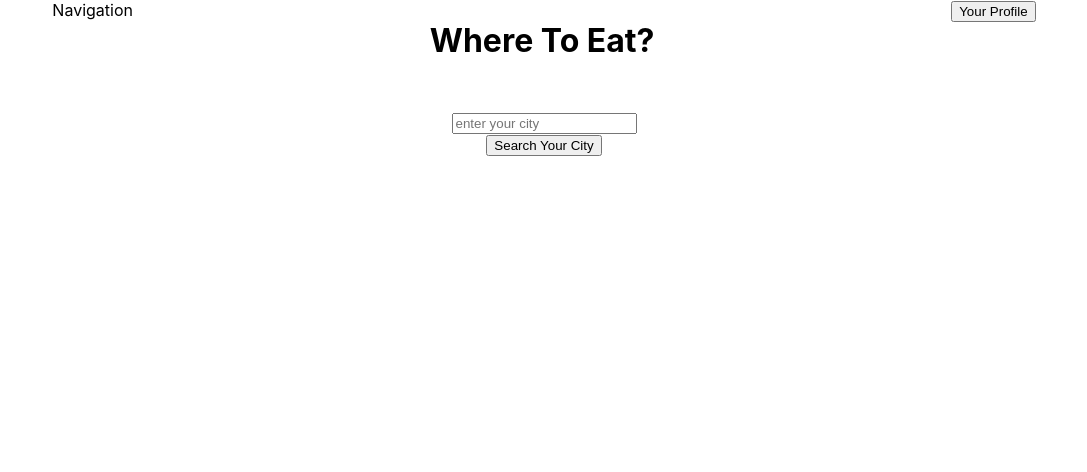
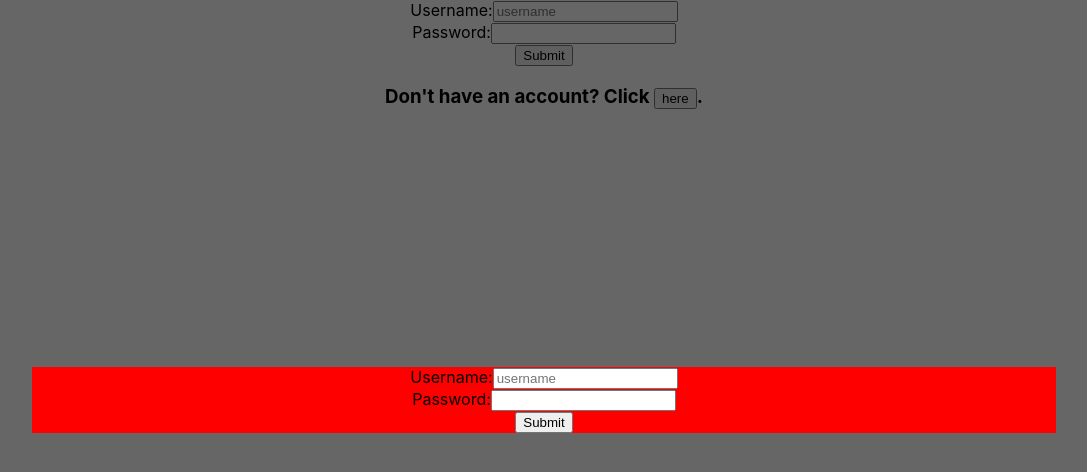
Before and after one commit to shdant113/Le-Restauranteur, a React (Create React App) app: page / in a window 1280 px wide. Both pictures are taken after a click on the button "here". Shown: the top 472 px of the page, without its empty margins (96-1183 px from the left). Built offline with nearby package versions, Linux system fonts and the light colour scheme.

Commit message:
dummy registration

```diff
--- a/src/Login/index.js
+++ b/src/Login/index.js
@@ -7,7 +7,7 @@ class Login extends Component {
 		this.state = {
 			username: '',
 			password: '',
-			registrationOpen: false
+			showRegistration: false
 		}
 	}
 	handleChange = (e) => {
@@ -36,7 +36,7 @@ class Login extends Component {
 		// 		// when this login is successful, use the push method to go to the movies route and carry the browser history (basically in array) in the session information
 		// 		this.props.history.push('/movies');
 		// 	}
-		this.props.loginStatus();
+		this.login()
 		// } catch (err) {
 		// 	console.log(err)
 		// 	return err
@@ -44,14 +44,16 @@ class Login extends Component {
 	}
 	registrationOpen = () => {
 		this.setState({
-			registrationOpen: true
+			showRegistration: true
 		})
 	}
 	registrationHandler = async (e) => {
 		e.preventDefault()
-		await this.setState({
-			registrationOpen: false
+		this.setState({
+			showRegistration: false
 		})
+	}
+	login = (e) =>{
 		this.props.loginStatus();
 	}
 	render() {
@@ -74,11 +76,11 @@ class Login extends Component {
 						</label>
 						<br />
 						<input type='submit' />
-						<h3>Don't have an account? Click <button onClick={this.registrationOpen}>here</button>.</h3>
 					</form>
 				</div>
 				<div>
-				{ this.state.registrationOpen ? <Register registrationHandler={this.registrationHandler}/> : null}
+					<h3>Don't have an account? Click <button onClick={this.registrationOpen}>here</button>.</h3>
+					{ this.state.showRegistration ? <Register registrationHandler={this.registrationHandler} showRegistration={this.state.showRegistration} /> : null}
 				</div>
 			</div>
 		)
--- /dev/null
+++ b/src/Register/index.css
@@ -0,0 +1,24 @@
+.modal {
+  position: fixed;
+  display: block;
+  top: 0;
+  left: 0;
+  width: 100%;
+  height: 100%;
+  background: rgba(0, 0, 0, 0.6);
+}
+
+.modal-main {
+  /* to style later */
+  position: fixed;
+  background: red;
+  width: 80%;
+  height: auto;
+  top: 50%;
+  left: 50%;
+  transform: translate(-50%,-50%);
+}
+
+.display-none {
+  display: none;
+}
--- a/src/Register/index.js
+++ b/src/Register/index.js
@@ -1,4 +1,5 @@
 import React, { Component } from 'react';
+import Login from '../Login';
 
 class Register extends React.Component {
 	constructor() {
@@ -8,12 +9,19 @@ class Register extends React.Component {
 			password: ''
 		}
 	}
+	handleChange = (e) => {
+		this.setState({
+			[e.target.name]: e.target.value
+		});
+	}
 	onSubmit = () => {
 		this.props.registrationHandler();
 	}
 	render() {
+
 		return (
-			<div>
+			<div className="modal">
+				<div className="modal-main">
 					<form onSubmit={this.onSubmit}>
 						<label>
 							Username:
@@ -31,6 +39,7 @@ class Register extends React.Component {
 						<input type='submit' />
 					</form>
 				</div>
+			</div>
 		)
 	}
 }
```
Lines whose indentation alone changed are shown as unchanged.
